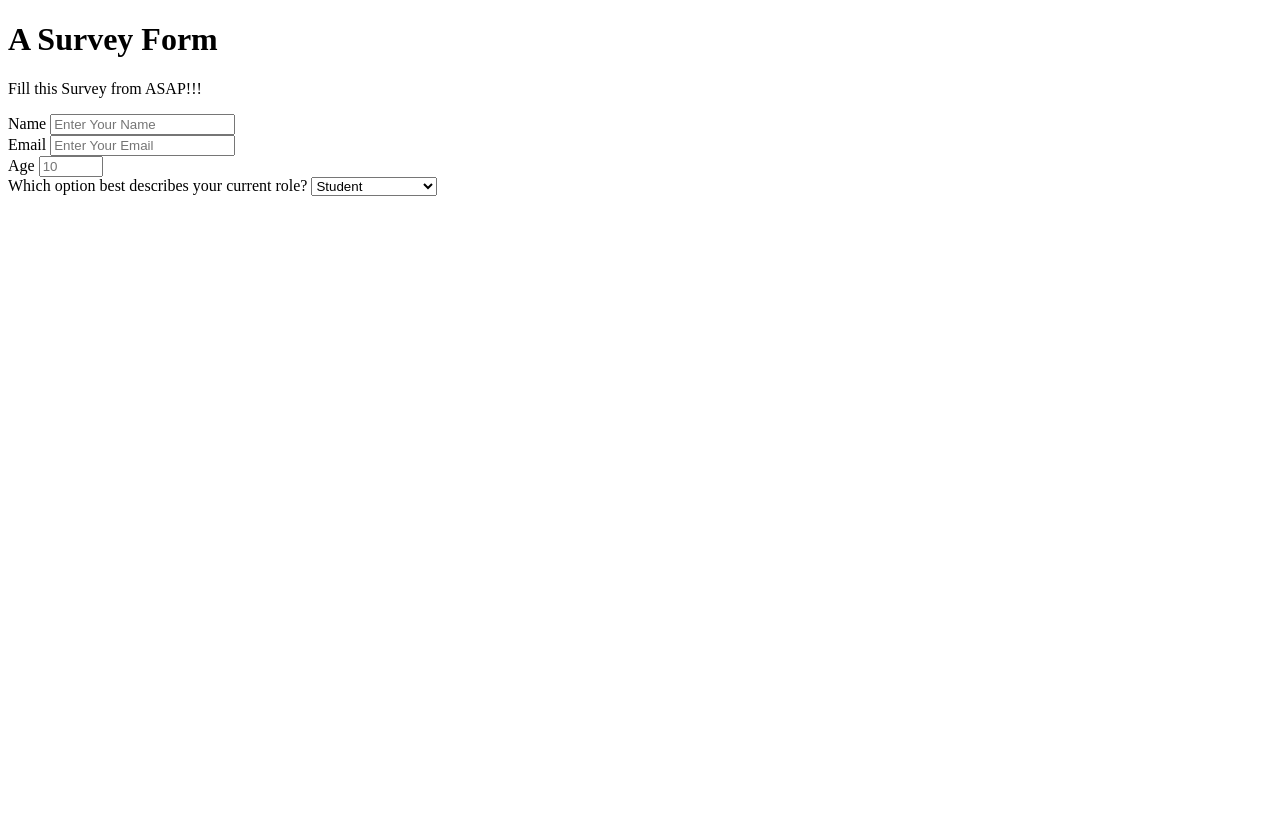
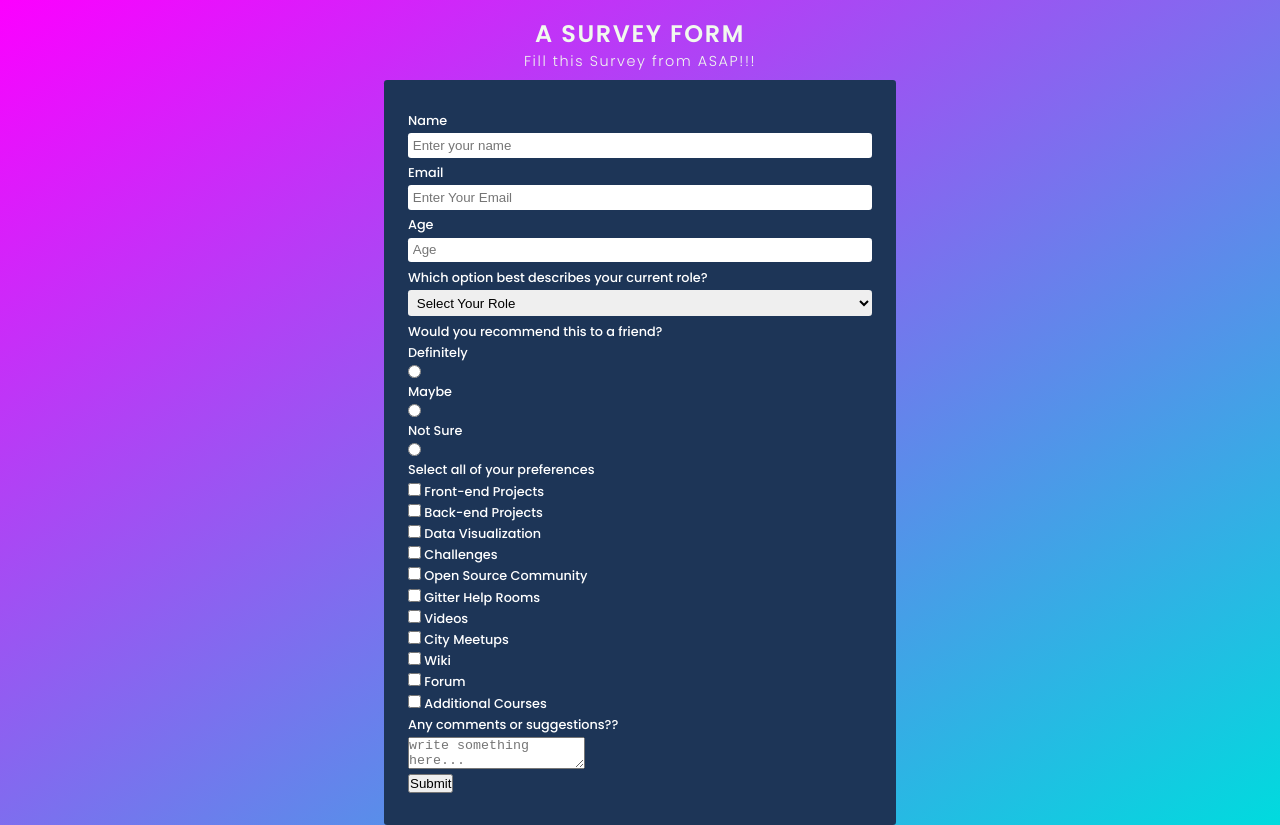
Before and after one commit to SouravCodes101/FCC_Survey, a plain HTML site: page index.html in a window 1280 px wide. Before the commit the page ends 800 px from the top, so only its background shows below. Drawn offline with Linux system fonts and the light colour scheme.

Commit message:
second commit

```diff
--- a/css/styles.css
+++ b/css/styles.css
@@ -0,0 +1,86 @@
+* {
+    margin: 0;
+    padding: 0;
+    box-sizing: border-box;
+}
+
+body {
+    font-family: 'Poppins', sans-serif;
+    font-size: 62.5%;
+    font-weight: 400;
+    background: linear-gradient(to bottom right,#fc00ff, #00dbde);
+    text-align: center;
+}
+
+.container {
+    margin-top: 1rem;
+    display: inline-block;
+}
+
+header {
+}
+
+header #title {
+    font-size: 1.5rem;
+    font-weight: 600;
+    letter-spacing: .1rem;
+    text-transform: uppercase;
+    color: #f1faee;
+}
+
+header #description {
+    font-size: .9rem;
+    font-weight: 300;
+    letter-spacing: .1rem;
+    color: #f1faee;
+}
+
+form{
+    margin-top: .5rem;
+    background-color: #1d3557;
+    padding: 2rem 1.5rem;
+    width: 32rem;
+    border-radius: .2rem;
+    text-align: left;
+}
+
+.form-group label {
+    color: white;
+    display:block;
+    font-size: .8rem;
+    margin-bottom: .2rem;
+    font-weight: 500;
+}
+
+.form-group input {
+    padding: .3rem;
+    border-radius: .2rem;
+    border: 0;
+}
+
+.form-group input[type="text"],
+.form-group input[type="email"],
+.form-group input[type="number"] {
+    width: 100%;
+    margin-bottom: .4rem;
+}
+
+.form-group p {
+    color: white;
+    font-size: .8rem;
+    font-size: .8rem;
+    margin-bottom: .2rem;
+    font-weight: 500;
+}
+
+.form-group select {
+    width: 100%;
+    padding: .3rem;
+    border-radius: .2rem;
+    border: 0;
+    margin-bottom: .4rem;
+}
+
+.form-group input[radio] {
+    display:inline-block
+}
--- a/index.html
+++ b/index.html
@@ -4,37 +4,103 @@
     <meta charset="UTF-8">
     <meta http-equiv="X-UA-Compatible" content="IE=edge">
     <meta name="viewport" content="width=device-width, initial-scale=1.0">
+    <link rel="preconnect" href="https://fonts.gstatic.com">
+    <link href="https://fonts.googleapis.com/css2?family=Poppins:wght@300;400;500;600;700&display=swap" rel="stylesheet">
     <link rel="stylesheet" href="css/styles.css">
     <title>Survey Form</title>
 </head>
 <body>
+    <div class="container">
            <header class="header">
               <h1 id="title">A Survey Form</h1>
               <p id="description">Fill this Survey from ASAP!!!</p>
            </header>
-        <div class="container">
            <form id="survey-form">
                <div class="form-group">
                    <label id="name-label" for="name">Name</label>
-                   <input type="text" id="name" name="name" class="form-control" placeholder="Enter Your Name" required>
+                   <input type="text" id="name" name="name" class="form-control" placeholder="Enter your name" required>
                </div>
                <div class="form-group">
                    <label id="email-label" for="email">Email</label>
                    <input type="email" id="email" name="email" class="form-control" placeholder="Enter Your Email" required>
                </div>
-               <div class="form-control">
+               <div class="form-group">
                    <label id="number-label" for="number">Age</label>
-                   <input type="number" id="number" min="10" max="110" placeholder="10">
+                   <input type="number" id="number" min="10" max="110" placeholder="Age">
                </div>
-               <div class="form-control">
+               <div class="form-group">
                 <label for="dropdown">Which option best describes your current role?</label>
                     <select id="dropdown" name="dropdown">
+                        <option disabled selected value="select-your-role">Select Your Role</option>
                         <option value="student">Student</option>
                         <option value="fullTimeJob">Full Time Job</option>
                         <option value="fullTimeLearner">Full Time Learner</option>
                         <option value="preferNotToSay">Prefer not to say</option>
-                  <option value="others">others</option>
+                        <option value="others" >others</option>
                     </select>
+               </div>
+               <div class="form-group">
+                    <p>Would you recommend this to a friend?</p>
+                    <label for="definitely">Definitely</label>
+                      <input type="radio" id="definitely" name="choice" value="definitely">
+                    <label for="maybe">Maybe</label>
+                        <input type="radio" id="maybe" name="choice" value="maybe">
+                    <label for="notSure">Not Sure</label>
+                        <input type="radio" id="notSure" name="choice" value="notSure">
+               </div>
+               <div class="form-group">
+                    <p>Select all of your preferences</p>
+                    <label for="preference">
+                        <input type="checkbox" name="preference" id="Front-end Projects" value="front-end-projects" clas="checkboxes">
+                        Front-end Projects
+                    </label>
+                    <label for="preference">
+                        <input type="checkbox" name="preference" id="Back-end Projects" value="back-end-projects" clas="checkboxes">
+                        Back-end Projects
+                    </label>
+                    <label for="preference">
+                        <input type="checkbox" name="preference" id="Front-end Projects" value="data-visualization" clas="checkboxes">
+                        Data Visualization
+                    </label>
+                    <label for="preference">
+                        <input type="checkbox" name="preference" id="Front-end Projects" value="challenges" clas="checkboxes">
+                        Challenges
+                    </label>
+                    <label for="preference">
+                        <input type="checkbox" name="preference" id="Front-end Projects" value="open-source-community" clas="checkboxes">
+                        Open Source Community
+                    </label>
+                    <label for="preference">
+                        <input type="checkbox" name="preference" id="Front-end Projects" value="gitter-help-rooms" clas="checkboxes">
+                        Gitter Help Rooms
+                    </label>
+                    <label for="preference">
+                        <input type="checkbox" name="preference" id="Front-end Projects" value="videos" clas="checkboxes">
+                        Videos
+                    </label>
+                    <label for="preference">
+                        <input type="checkbox" name="preference" id="Front-end Projects" value="city-meetups" clas="checkboxes">
+                    City Meetups
+                    </label>
+                    <label for="preference">
+                        <input type="checkbox" name="preference" id="Front-end Projects" value="wiki" clas="checkboxes">
+                        Wiki
+                    </label>
+                    <label for="preference">
+                        <input type="checkbox" name="preference" id="Front-end Projects" value="forum" clas="checkboxes">
+                        Forum
+                    </label>
+                    <label for="preference">
+                        <input type="checkbox" name="preference" id="Front-end Projects" value="additional-courses" clas="checkboxes">
+                        Additional Courses
+                    </label>
+               </div>
+               <div class="form-group">
+                   <p>Any comments or suggestions??</p>
+                   <textarea name="comment" id="comments" placeholder="write something here..."></textarea>
+               </div>
+               <div class="form-group">
+                   <button type="submit" id="submit" class="submit-button">Submit</button>
                </div>
            </form>
     </div>
```
Lines whose indentation alone changed are shown as unchanged.
